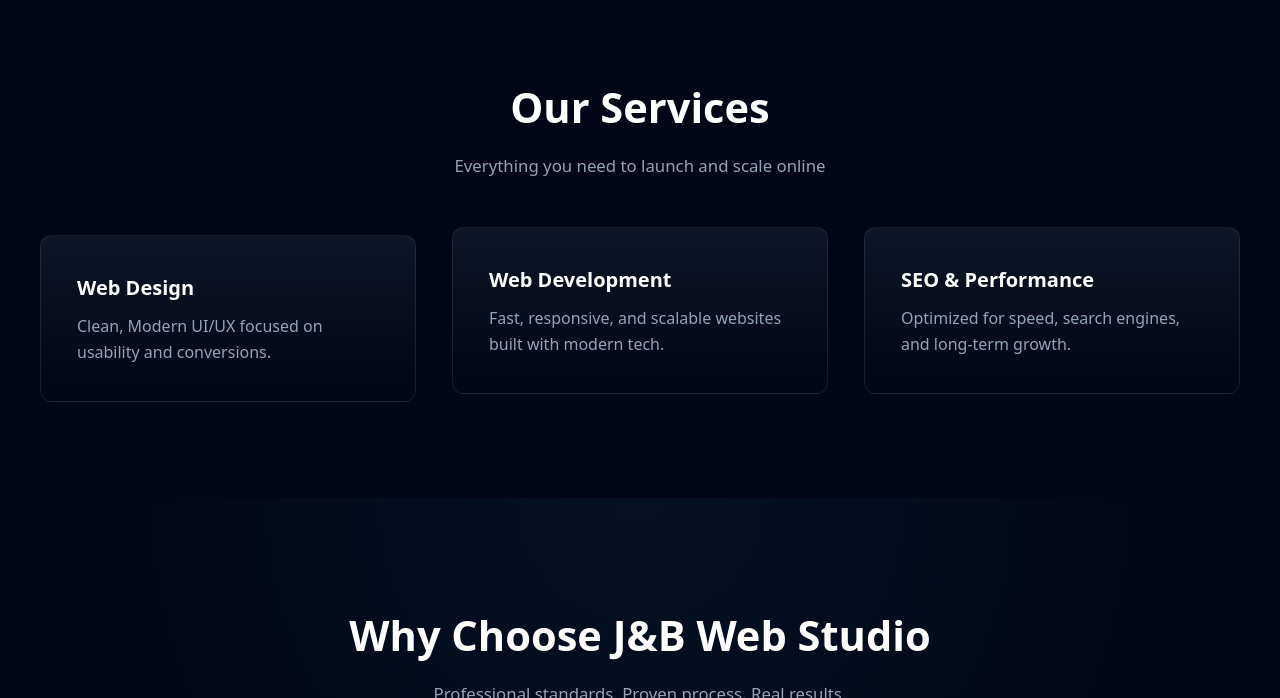
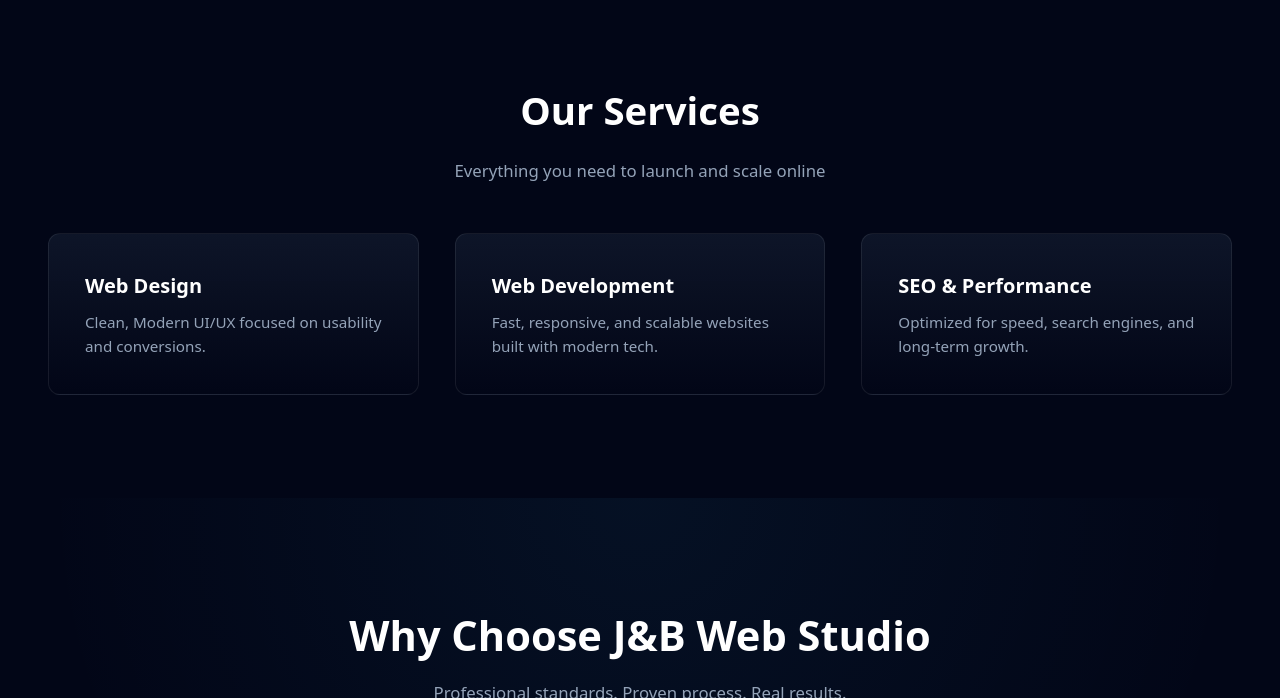
Before and after one commit to Brandonp584/jb-web-studio, a plain HTML site: page index.html in a window 1280 px wide. Shown: the part 822-1520 px from the top of the page. Drawn offline with Linux system fonts and the light colour scheme.

Commit message:
refactor(services): mobile-first services grid with touch-safe cards and responsive layout

```diff
--- a/css/base/variables.css
+++ b/css/base/variables.css
@@ -7,13 +7,14 @@
     --color-text-light: #e5e7eb;
     --color-text-muted: #94a3b8;
     --color-text-alt: #d1d5db;
+    --color-bg-card: #0f172a;
 
     /* Spacing */
     --space-xs: 0.5rem;
     --space-sm: 1rem;
     --space-md: 1.5rem;
     --space-lg: 3rem;
-    --space-xl: 4rem;
+    --space-xl: 5rem;
 
     /* Border Radius */
     --radius-sm: 6px;
@@ -33,5 +34,11 @@
 
     /* Glow Sizes */
     --glow-sm: 400px;
+    --glow-md: 600px;
     --glow-lg: 900px;
+
+    /* Typography */
+    --text-sm: 0.95rem;
+    --text-md: 1.05rem;
+    --text-lg: 1.25rem;
 }
--- a/css/layout/services.css
+++ b/css/layout/services.css
@@ -1,12 +1,12 @@
-/* ========== SERVICES SECTION ========== */
+/* ========== SERVICES SECTION (Mobile First) ========== */
 
 .services {
-    padding: clamp(4rem, 8vw, 6rem) var(--space-md);
+    padding: var(--space-xl) var(--space-md);
     background:
         radial-gradient(
-            900px circle at top,
+            var(--glow-lg) circle at top,
             rgba(99, 102, 241, 0.06),
-            tansparent 60%
+            tansparent 65%
         );
 }
 
@@ -14,18 +14,18 @@
 
 .services .section-header {
     max-width: 720px;
-    margin: 0 auto 3.5rem;
+    margin: 0 auto var(--space-lg);
     text-align: center;
 }
 
 .services .section-header h2 {
-    font-size: clamp(2rem, 4vw, 2.6rem);
-    margin-bottom: 0.75rem;
+    font-size: clamp(2rem, 5vw, 2.4rem);
+    margin-bottom: var(--space-sm);
 }
 
 .services .section-header p {
+    font-size: var(--text-md);
     color: var(--color-text-muted);
-    font-size: 1.05rem;
     line-height: 1.6;
 }
 
@@ -35,15 +35,15 @@
     max-width: var(--max-width);
     margin: 0 auto;
     display: grid;
-    grid-template-columns: repeat(auto-fit, minmax(260px, 1fr));
-    gap: clamp(1.5rem, 4vw, 2.25rem);
+    grid-template-columns: 1fr;
+    gap: var(--grid-gap-sm);
 }
 
 /* -------- Service Card -------- */
 
 .service-card {
     position: relative;
-    padding: clamp(1.75rem, 3vw, 2.25rem);
+    padding: var(--card-padding-sm);
     border-radius: var(--radius-md);
     background:
     linear-gradient(
@@ -52,11 +52,11 @@
         rgba(2, 6, 23, 0.95)
     );
     border: 1px solid rgba(255, 255, 255, 0.08);
+    overflow: hidden;
     transition:
         transform 0.35s ease,
         box-shadow 0.35s ease,
         border-color 0.35s ease;
-    overflow: hidden;
 }
 
 /* Soft glow layer */
@@ -66,9 +66,9 @@
     inset: 0;
     border-radius: inherit;
     background: radial-gradient(
-        500px circle at top left,
+        var(--glow-sm) circle at top left,
         rgba(56, 189, 248, 0.08),
-        transparent 60%
+        transparent 65%
     );
     opacity: 0;
     transition: opacity 0.4s ease;
@@ -76,49 +76,70 @@
 }
 
 /* Hover state */
-.service-card:hover {
+.service-card:hover,
+.service-card:focus-within {
     transform: translateY(-8px);
     border-color: rgba(56, 189, 248, 0.45);
     box-shadow:
-        0 25px 60px rgba(0, 0, 0, 0.6),
+        0 25px 60px rgba(0, 0, 0, 0.55),
         0 0 0 1px rgba(56, 189, 248, 0.2);
 }
 
-.service-card:hover::before {
+.service-card:hover::before,
+.service-card:focus-within::before {
     opacity: 1;
 }
 
 /* -------- Typography -------- */
 
 .service-card h3 {
-    font-size: 1.25rem;
-    margin-bottom: 0.6rem;
+    font-size: var(--text-lg);
+    margin-bottom: 0.5rem;
     transition: color 0.3s ease;
 }
 
 .service-card p {
+    font-size: var(--text-sm);
     color: var(--color-text-muted);
     line-height: 1.6;
-    font-size: 0.95;
 }
 
 .service-card:hover h3 {
     color: var(--color-primary);
 }
 
-/* -------- Subtle stagger illusion -------- */
+/* -------- Tablet -------- */
 
-.service-card:nth-child(2) {
-    transform: tanslateY(6px);
+@media (min-width: 640px) {
+    .services-grid {
+        grid-template-columns: repeat(2, 1fr);
+    }
 }
 
-.service-card:nth-child(3) {
-    transform: tanslateY(12px);
-}
+/* -------- Desktop -------- */
 
-.service-card:nth-child(2),
-.service-card:nth-child(3) {
-    transform: translateY(-8px);
+@media (min-width: 1024px) {
+    .services {
+        padding: clamp(5rem, 8vw, 7rem) var(--space-lg);
+    }
+
+    .services-grid {
+        grid-template-columns: repeat(3, 1fr);
+        gap: var(--grid-gap-lg);
+    }
+
+    .service-card {
+        padding: var(--card-padding-lg);
+    }
+
+    .service-card::before {
+        background:
+            radial-gradient(
+                var(--glow-md) circle at top left,
+                rgba(56, 189, 248, 0.1),
+                transparent 65%
+            );
+    }
 }
 
 /* -------- Reduced Motion -------- */
--- a/index.html
+++ b/index.html
@@ -49,8 +49,10 @@
             </h1>
 
             <p>
-                J&B Web Studio designs and builds modern, fast, and scalable websites
-                that turn visitors into customers.
+                "We help businesses find reliable Australian websites design solutions through a clear,
+                straightforward process. Our focus is on making things simple,
+                transparent, and tailored to each customers's needs, with strong
+                commitment to quality and satisfaction."
             </p>
 
             <div class="hero-actions">
```
